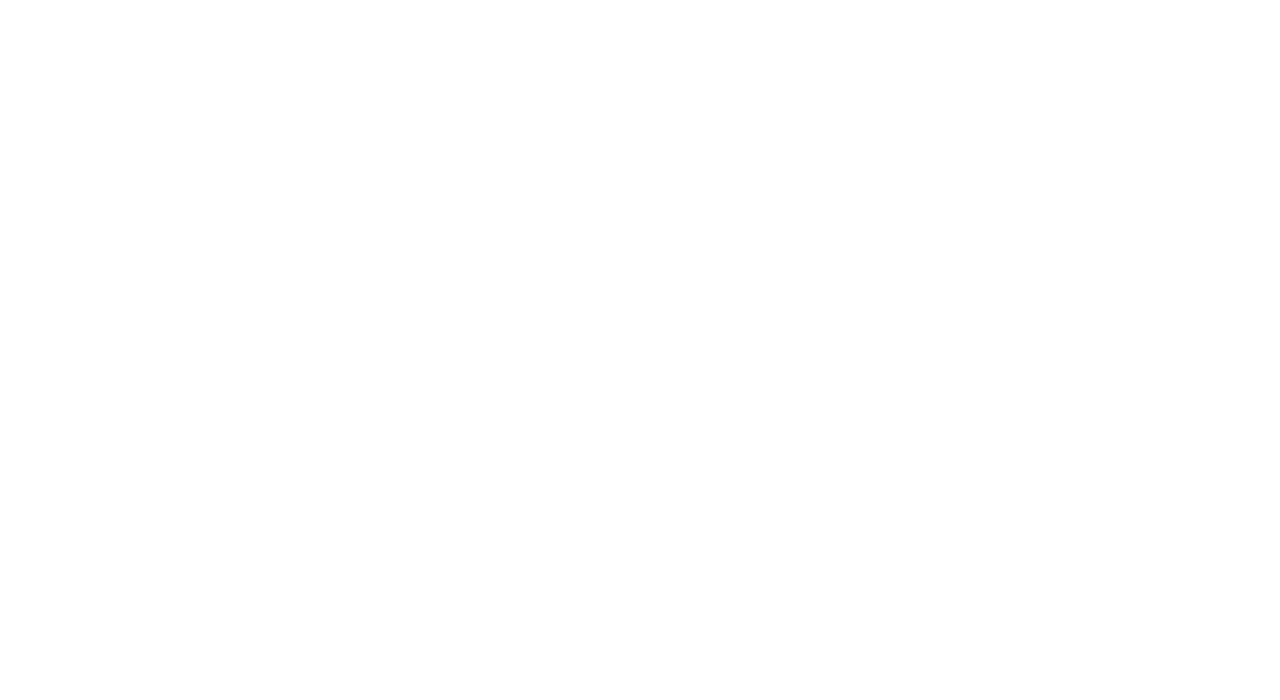
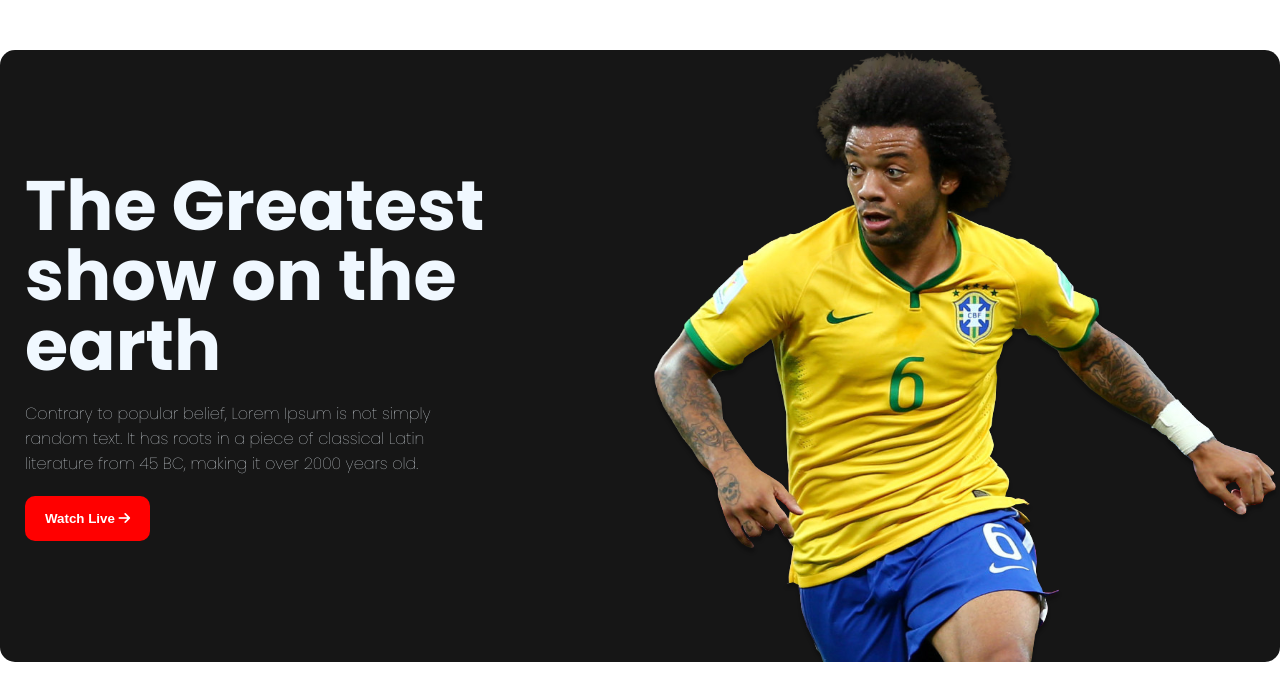
Before and after one commit to HossainEmon/world-cup-practice-project, a plain HTML site: page index.html in a window 1280 px wide. Drawn offline with Linux system fonts and the light colour scheme.

Commit message:
Banner section done

```diff
--- a/css/style.css
+++ b/css/style.css
@@ -0,0 +1,55 @@
+* {
+  box-sizing: border-box;
+  margin: 0;
+  padding: 0;
+}
+
+.container {
+  max-width: 1280px;
+  margin: auto;
+}
+
+/* font css */
+.poppins-thin {
+  font-family: "Poppins", sans-serif;
+  font-weight: 100;
+  font-style: normal;
+}
+
+/* common class css */
+.flex {
+  display: flex;
+}
+
+.primary-btn {
+  color: white;
+  background-color: red;
+  padding: 15px 20px;
+  border-radius: 10px;
+  font-weight: 600;
+  border: none;
+}
+
+/* banner section */
+.banner {
+  background-color: #161616;
+  color: aliceblue;
+  align-items: center;
+  border-radius: 15px;
+  margin: 50px auto;
+}
+.left-side-banner {
+  margin-left: 25px;
+}
+.banner-title {
+  font-size: 70px;
+  font-weight: 700;
+  line-height: 70px;
+}
+.banner-description {
+  margin: 20px 0;
+  max-width: 65%;
+}
+.right-side-banner img {
+  display: block;
+}
--- a/index.html
+++ b/index.html
@@ -5,6 +5,47 @@
     <meta name="viewport" content="width=device-width, initial-scale=1.0" />
     <title>World Cup</title>
     <link rel="stylesheet" href="./css/style.css" />
+    <!-- google font -->
+    <link rel="preconnect" href="https://fonts.googleapis.com" />
+    <link rel="preconnect" href="https://fonts.gstatic.com" crossorigin />
+    <link
+      href="https://fonts.googleapis.com/css2?family=Poppins:ital,wght@0,100;0,200;0,300;0,400;0,500;0,600;0,700;0,800;0,900;1,100;1,200;1,300;1,400;1,500;1,600;1,700;1,800;1,900&display=swap"
+      rel="stylesheet"
+    />
+    <!-- font awesome -->
+    <link
+      rel="stylesheet"
+      href="https://cdnjs.cloudflare.com/ajax/libs/font-awesome/6.7.2/css/all.min.css"
+      integrity="sha512-Evv84Mr4kqVGRNSgIGL/F/aIDqQb7xQ2vcrdIwxfjThSH8CSR7PBEakCr51Ck+w+/U6swU2Im1vVX0SVk9ABhg=="
+      crossorigin="anonymous"
+      referrerpolicy="no-referrer"
+    />
   </head>
-  <body></body>
+  <body class="poppins-thin">
+    <header class="">
+      <!-- banner section start -->
+      <section class="banner flex container">
+        <div class="left-side-banner">
+          <h2 class="banner-title">
+            The Greatest <br />
+            show on the earth
+          </h2>
+          <p class="banner-description">
+            Contrary to popular belief, Lorem Ipsum is not simply random text.
+            It has roots in a piece of classical Latin literature from 45 BC,
+            making it over 2000 years old.
+          </p>
+          <button class="primary-btn">
+            Watch Live <i class="fa-solid fa-arrow-right"></i>
+          </button>
+        </div>
+        <div class="right-side-banner">
+          <img src="./assets/img/banner/banner-img.png" alt="" />
+        </div>
+      </section>
+      <!-- banner section end -->
+    </header>
+    <main></main>
+    <footer></footer>
+  </body>
 </html>
```
Also changed, not shown: assets/img/banner/banner-img.png (added), assets/img/matches/matches_1.jpg (added), assets/img/matches/matches_2.webp (added), assets/img/matches/matches_3.jpg (added), assets/img/matches/matches_4.jpeg (added), assets/img/matches/matches_5.webp (added), assets/img/matches/matches_6.jpg (added), 3 other files.
